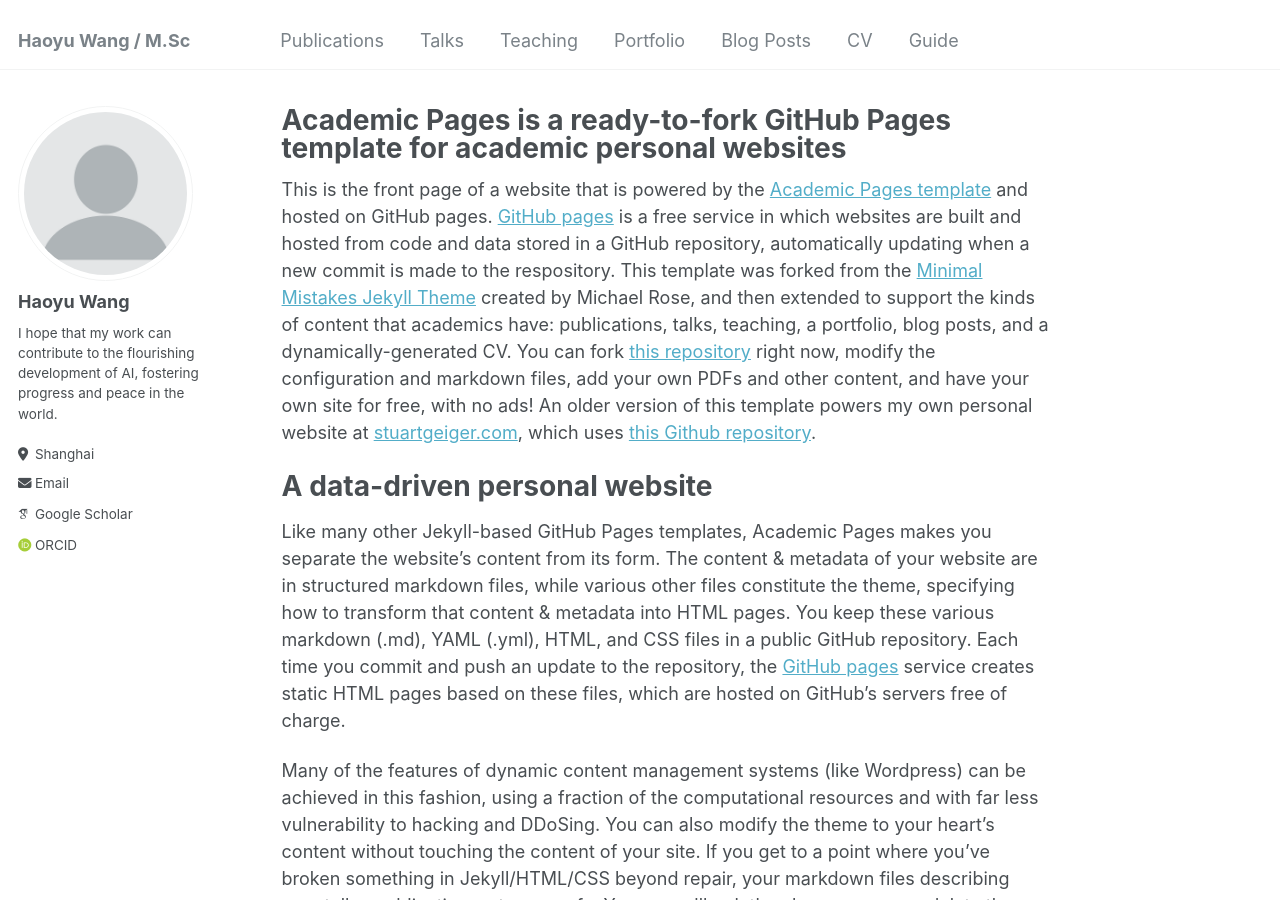
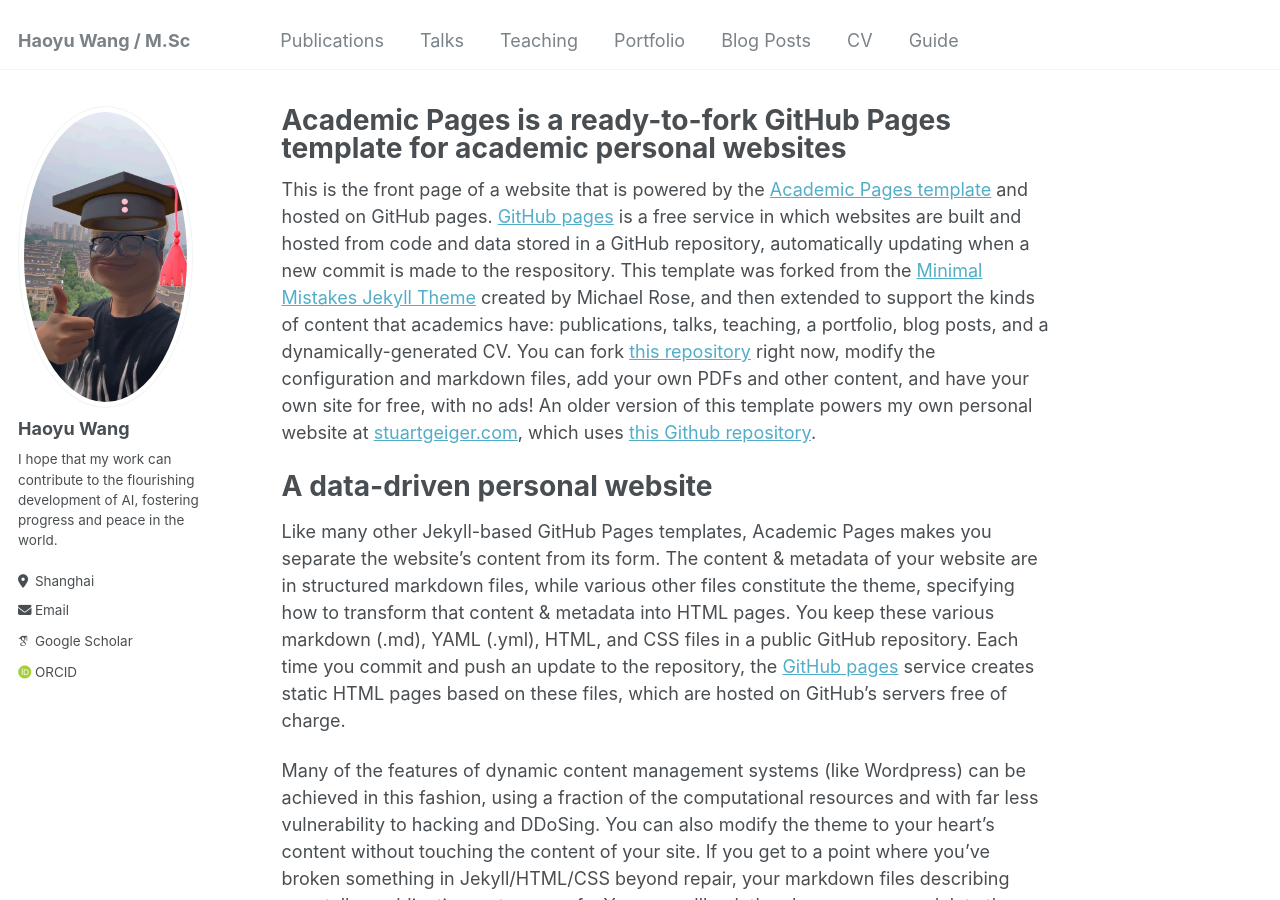
Before and after one commit to AmbitYuki/AmbitYuki.github.io, a Jekyll site: the page built from _pages/about.md, in a window 1280 px wide and 900 px high. Built offline with Jekyll 4.4.1, drawn with Linux system fonts in a browser that asks for light colours; some web fonts are replaced.

Commit message:
Update _config.yml

```diff
--- a/_config.yml
+++ b/_config.yml
@@ -21,7 +21,7 @@ repository               : "AmbitYuki/AmbitYuki.github.io"
 #               Additional customization can be done by editing /_includes/author-profile.html
 author:
   # Biographic information
-  avatar           : "profile.png"
+  avatar           : "why.jpg"
   name             : "Haoyu Wang"
   # pronouns         : # example: "she/her"
   bio              : "I hope that my work can contribute to the flourishing development of AI, fostering progress and peace in the world."
```
